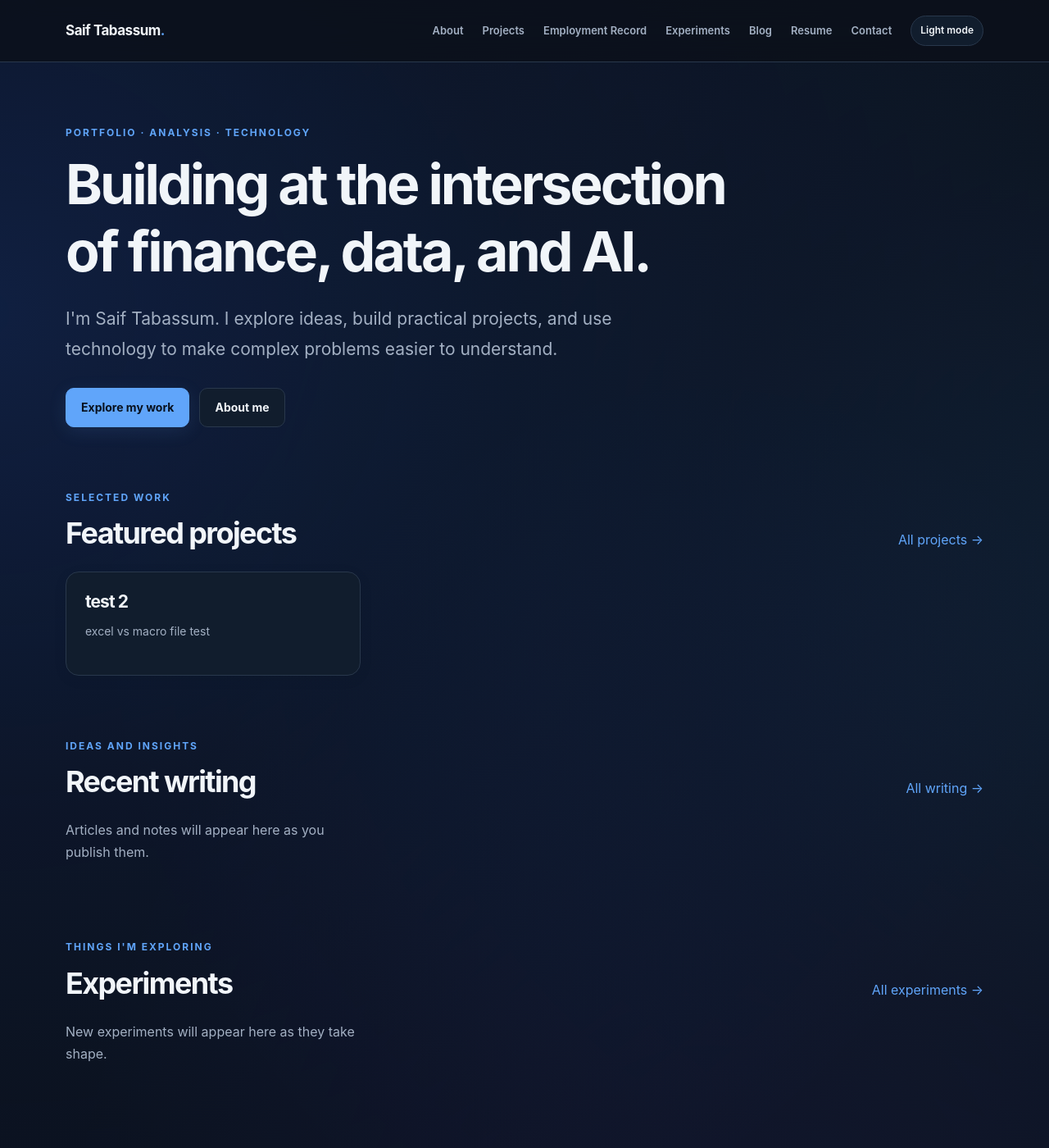
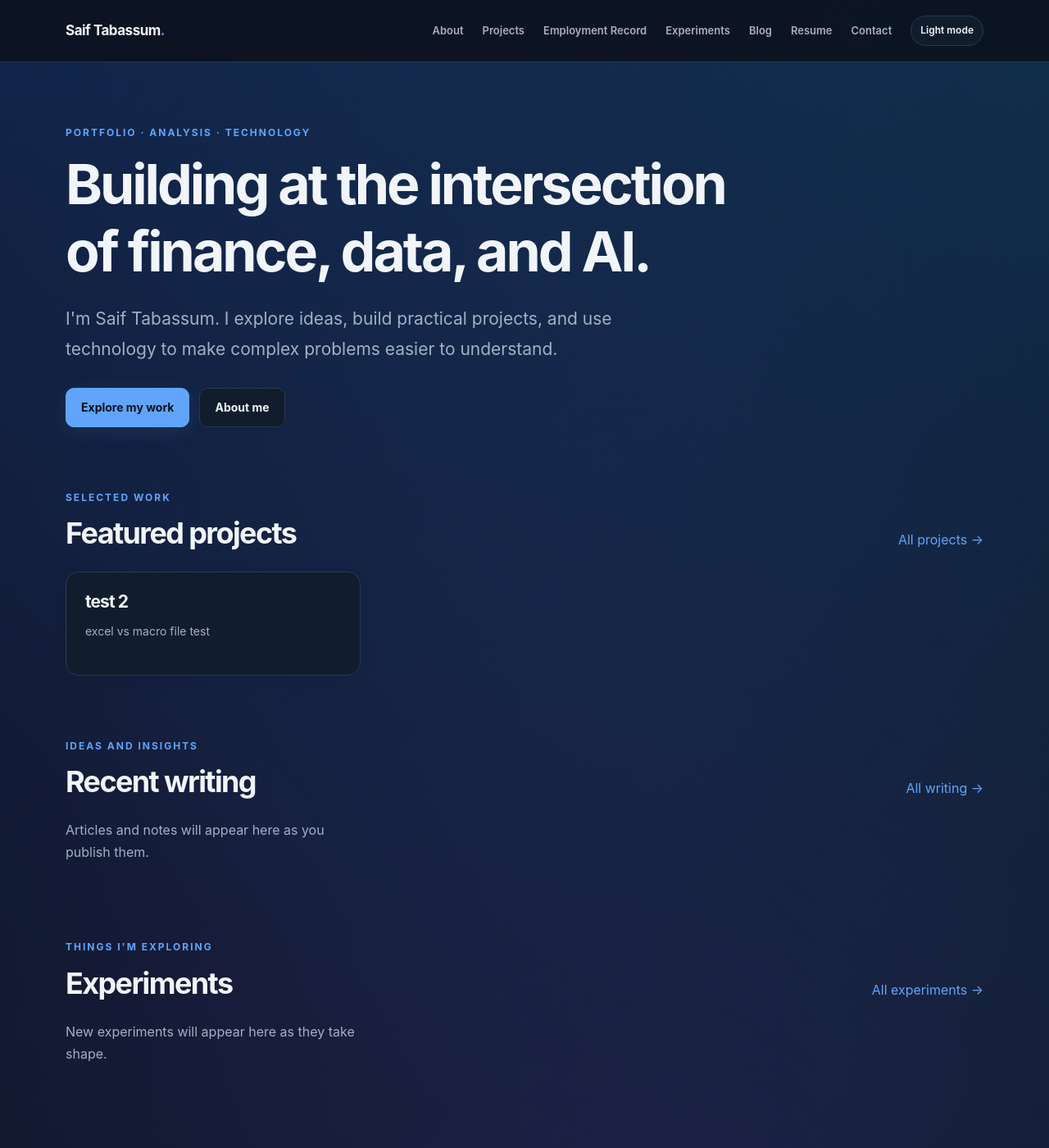
Before and after one commit to saifyt24/Saif.Tabassum.github.io, a Jekyll site: the page built from index.html, in a window 1280 px wide and 1400 px high. Shown: the whole window at 82% size. Built offline with Jekyll 4.4.1, drawn with Linux system fonts in a browser that asks for light colours.

Commit message:
Update style.css

```diff
--- a/assets/css/style.css
+++ b/assets/css/style.css
@@ -1,6 +1,7 @@
+
 /* ==================================================
    SAIF TABASSUM — CORPORATE MOTION DESIGN SYSTEM
-   Soft Flowing Light Edition
+   Visible Soft Flowing Light Edition
    ================================================== */
 
 :root {
@@ -40,13 +41,14 @@
 html {
   scroll-behavior: smooth;
   scroll-padding-top: 100px;
+  background: var(--bg);
 }
 
 body {
   position: relative;
   isolation: isolate;
   margin: 0;
-  background: var(--bg);
+  background: transparent;
   color: var(--text);
   font-family: Inter, -apple-system, BlinkMacSystemFont, "Segoe UI",
     Roboto, Helvetica, Arial, sans-serif;
@@ -57,82 +59,78 @@ body {
 }
 
 /* ==================================================
-   SOFT FLOWING LIGHT BACKGROUND
-   Slow-moving, blurred light behind page content
+   VISIBLE ANIMATED AMBIENT BACKGROUND
    ================================================== */
 
 body::before {
   position: fixed;
   z-index: -1;
-  inset: -20%;
+  inset: -35%;
   content: "";
   pointer-events: none;
+
   background:
     radial-gradient(
-      ellipse at 18% 30%,
-      rgba(37, 99, 235, 0.19) 0%,
-      rgba(37, 99, 235, 0.07) 22%,
-      transparent 48%
+      ellipse at 20% 25%,
+      rgba(37, 99, 235, 0.34) 0%,
+      rgba(37, 99, 235, 0.14) 25%,
+      transparent 52%
     ),
     radial-gradient(
-      ellipse at 78% 42%,
-      rgba(56, 140, 220, 0.13) 0%,
-      rgba(56, 140, 220, 0.045) 25%,
-      transparent 50%
+      ellipse at 80% 35%,
+      rgba(14, 165, 233, 0.25) 0%,
+      rgba(14, 165, 233, 0.10) 28%,
+      transparent 54%
     ),
     radial-gradient(
-      ellipse at 52% 82%,
-      rgba(79, 70, 229, 0.09) 0%,
-      transparent 43%
+      ellipse at 50% 85%,
+      rgba(99, 102, 241, 0.23) 0%,
+      rgba(99, 102, 241, 0.08) 30%,
+      transparent 55%
     );
-  background-size: 145% 145%;
+
+  background-size: 180% 180%;
   background-position: 0% 0%;
-  animation: flowing-light 32s ease-in-out infinite alternate;
+  animation: flowing-light 18s ease-in-out infinite alternate;
   will-change: background-position;
 }
 
 :root[data-theme="light"] body::before {
   background:
     radial-gradient(
-      ellipse at 18% 30%,
-      rgba(37, 99, 235, 0.105) 0%,
-      rgba(37, 99, 235, 0.035) 24%,
-      transparent 48%
+      ellipse at 20% 25%,
+      rgba(37, 99, 235, 0.19) 0%,
+      rgba(37, 99, 235, 0.07) 25%,
+      transparent 52%
     ),
     radial-gradient(
-      ellipse at 78% 42%,
-      rgba(56, 140, 220, 0.075) 0%,
-      rgba(56, 140, 220, 0.025) 25%,
-      transparent 50%
+      ellipse at 80% 35%,
+      rgba(14, 165, 233, 0.15) 0%,
+      rgba(14, 165, 233, 0.05) 28%,
+      transparent 54%
     ),
     radial-gradient(
-      ellipse at 52% 82%,
-      rgba(79, 70, 229, 0.045) 0%,
-      transparent 43%
+      ellipse at 50% 85%,
+      rgba(99, 102, 241, 0.13) 0%,
+      transparent 50%
     );
 }
 
 @keyframes flowing-light {
   0% {
-    background-position: 0% 5%;
-  }
-
-  25% {
-    background-position: 35% 25%;
+    background-position: 0% 0%;
   }
 
   50% {
-    background-position: 75% 55%;
-  }
-
-  75% {
-    background-position: 45% 80%;
+    background-position: 60% 100%;
   }
 
   100% {
-    background-position: 100% 35%;
+    background-position: 100% 15%;
   }
 }
+
+/* Links */
 
 a {
   color: var(--accent);
@@ -166,7 +164,9 @@ select:focus-visible {
   outline-offset: 4px;
 }
 
-/* Header and navigation */
+/* ==================================================
+   HEADER AND NAVIGATION
+   ================================================== */
 
 .site-header {
   position: sticky;
@@ -279,7 +279,9 @@ select:focus-visible {
   background: var(--text);
 }
 
-/* Page layout */
+/* ==================================================
+   PAGE LAYOUT
+   ================================================== */
 
 .page-content {
   width: min(var(--content-width), calc(100% - 48px));
@@ -374,7 +376,9 @@ p {
   margin-bottom: 0;
 }
 
-/* Buttons */
+/* ==================================================
+   BUTTONS
+   ================================================== */
 
 .button-row {
   display: flex;
@@ -423,7 +427,9 @@ p {
   opacity: 0.94;
 }
 
-/* Cards and grids */
+/* ==================================================
+   CARDS AND GRIDS
+   ================================================== */
 
 .card-grid {
   display: grid;
@@ -526,7 +532,9 @@ p {
   height: auto;
 }
 
-/* Tags and status labels */
+/* ==================================================
+   TAGS AND STATUS LABELS
+   ================================================== */
 
 .tag-list {
   display: flex;
@@ -563,7 +571,9 @@ p {
   text-transform: uppercase;
 }
 
-/* Writing and long-form content */
+/* ==================================================
+   WRITING AND LONG-FORM CONTENT
+   ================================================== */
 
 .prose {
   max-width: 760px;
@@ -607,7 +617,9 @@ p {
   font-size: 0.9em;
 }
 
-/* Search and filtering controls */
+/* ==================================================
+   SEARCH AND FILTERING CONTROLS
+   ================================================== */
 
 .content-tools {
   display: flex;
@@ -652,7 +664,9 @@ p {
   text-align: center;
 }
 
-/* Footer */
+/* ==================================================
+   FOOTER
+   ================================================== */
 
 .site-footer {
   padding: 26px 24px;
@@ -666,7 +680,9 @@ p {
   margin: 0;
 }
 
-/* Responsive design */
+/* ==================================================
+   RESPONSIVE DESIGN
+   ================================================== */
 
 @media (max-width: 1000px) {
   .site-header {
@@ -769,7 +785,9 @@ p {
   }
 }
 
-/* Remove bullets from project file previews */
+/* ==================================================
+   REMOVE BULLETS FROM PROJECT FILE PREVIEWS
+   ================================================== */
 
 .project-detail .project-resources ul,
 .project-detail .project-resources li {
@@ -788,7 +806,9 @@ p {
   display: none !important;
 }
 
-/* Accessibility: respect reduced-motion preferences */
+/* ==================================================
+   ACCESSIBILITY: RESPECT REDUCED-MOTION PREFERENCES
+   ================================================== */
 
 @media (prefers-reduced-motion: reduce) {
   html {
```
